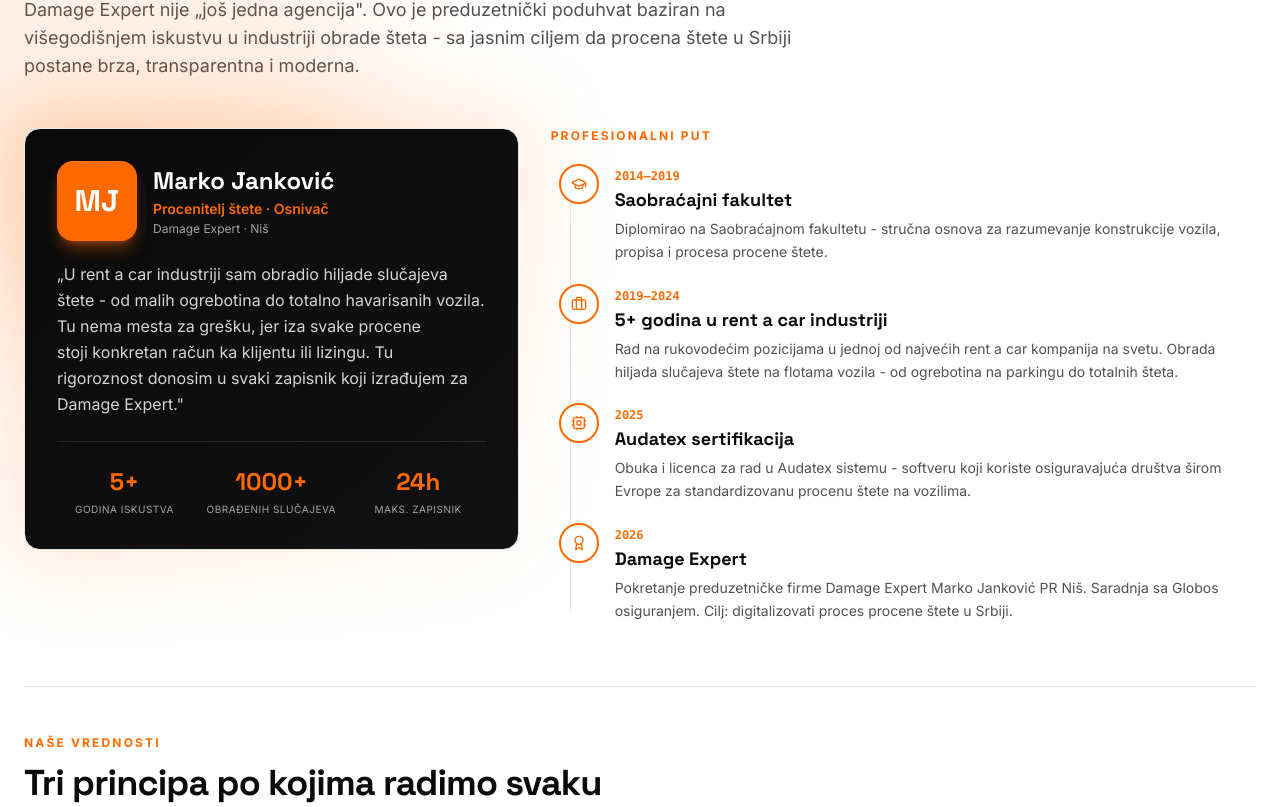
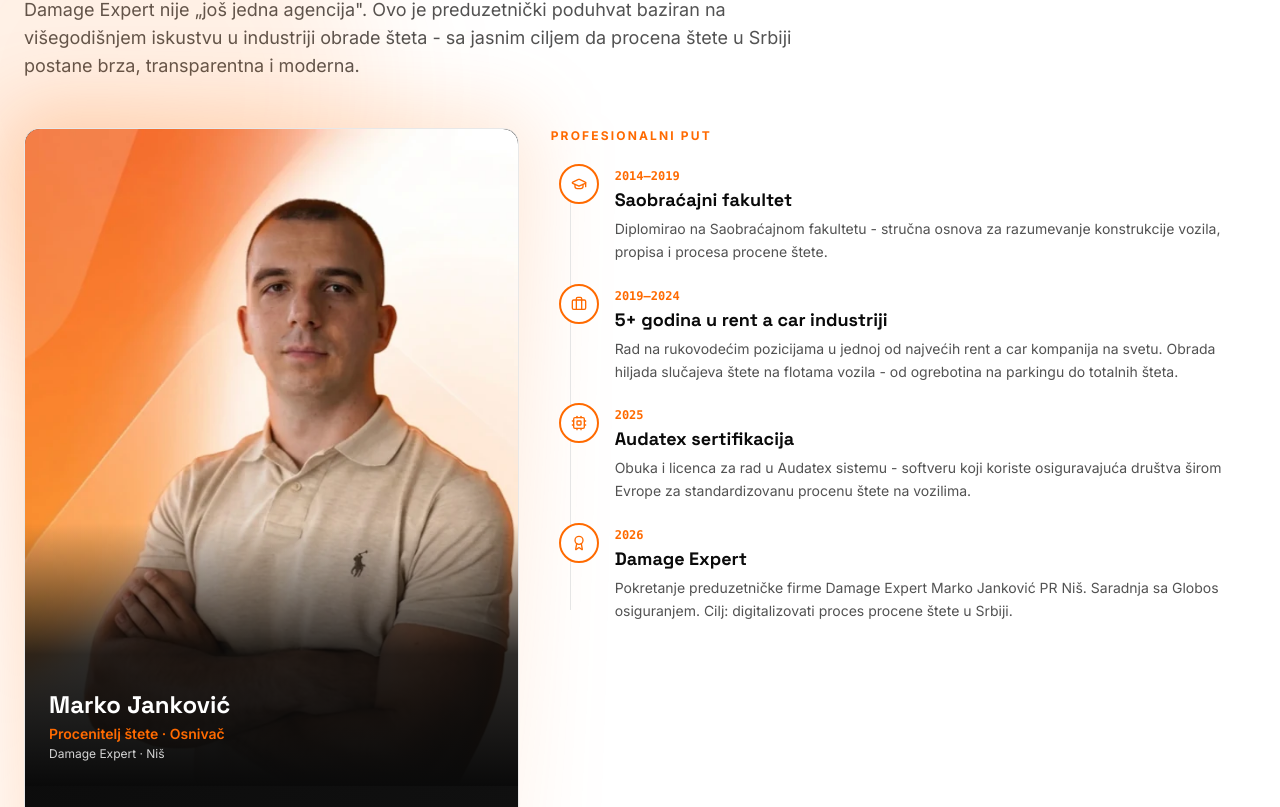
Before and after one commit to Ixell1/damage-expert, a Next.js app: page / in a window 1280 px wide. Shown: the part 5733-6540 px from the top of the page. Built offline with nearby package versions, Linux system fonts and the light colour scheme.

Commit message:
feat: Marko portret slika u AboutUs umesto MJ avatar-a

```diff
--- a/src/components/AboutUs.tsx
+++ b/src/components/AboutUs.tsx
@@ -1,5 +1,6 @@
 'use client';
 
+import Image from 'next/image';
 import { motion } from 'framer-motion';
 import {
   GraduationCap,
@@ -91,27 +92,40 @@
               className="relative"
             >
               <div className="absolute -inset-4 bg-gradient-to-br from-brand-orange/30 to-transparent rounded-3xl blur-2xl" aria-hidden />
-              <div className="relative card p-6 md:p-8 bg-gradient-to-br from-brand-black to-brand-ink text-white border-brand-orange/40">
-                <div className="flex items-center gap-4 mb-5">
-                  <div className="w-20 h-20 rounded-2xl bg-brand-orange flex items-center justify-center text-white font-display font-extrabold text-3xl shadow-lg shadow-brand-orange/40">
-                    MJ
+              <div className="relative card p-0 overflow-hidden bg-gradient-to-br from-brand-black to-brand-ink text-white border-brand-orange/40">
+                {/* Marko portret - puna sirina kartice */}
+                <div className="relative aspect-[3/4] w-full overflow-hidden bg-gradient-to-br from-brand-orange/20 via-brand-black to-brand-ink">
+                  <Image
+                    src="/img/marko-portret.webp"
+                    alt="Marko Janković - Procenitelj štete, Damage Expert"
+                    fill
+                    sizes="(min-width: 1024px) 33vw, 100vw"
+                    className="object-cover object-top"
+                    priority
+                  />
+                  {/* Donji gradient za citljivost teksta preko slike */}
+                  <div
+                    aria-hidden
+                    className="absolute inset-x-0 bottom-0 h-2/5 bg-gradient-to-t from-brand-black via-brand-black/85 to-transparent"
+                  />
+                  {/* Marko info preko donjeg dela */}
+                  <div className="absolute inset-x-0 bottom-0 p-6">
+                    <div className="font-display text-2xl font-extrabold leading-tight">
+                      Marko Janković
                     </div>
-                  <div>
-                    <div className="font-display text-2xl font-extrabold">Marko Janković</div>
-                    <div className="text-sm text-brand-orange font-semibold mt-0.5">
+                    <div className="text-sm text-brand-orange font-semibold mt-1">
                       Procenitelj štete · Osnivač
                     </div>
-                    <div className="text-xs text-neutral-400 mt-0.5">
-                      Damage Expert · Niš
-                    </div>
+                    <div className="text-xs text-neutral-300 mt-0.5">Damage Expert · Niš</div>
                   </div>
                 </div>
 
+                <div className="p-6 md:p-8">
                   <p className="text-neutral-300 leading-relaxed text-pretty">
                     „U rent a car industriji sam obradio hiljade slučajeva štete - od malih ogrebotina
-                  do totalno havarisanih vozila. Tu nema mesta za grešku, jer iza svake procene stoji
-                  konkretan račun ka klijentu ili lizingu. Tu rigoroznost donosim u svaki zapisnik
-                  koji izrađujem za Damage Expert."
+                    do totalno havarisanih vozila. Tu nema mesta za grešku, jer iza svake procene
+                    stoji konkretan račun ka klijentu ili lizingu. Tu rigoroznost donosim u svaki
+                    zapisnik koji izrađujem za Damage Expert."
                   </p>
 
                   <div className="mt-6 pt-6 border-t border-white/10 grid grid-cols-3 gap-3 text-center">
@@ -131,6 +145,7 @@
                       <div className="font-display text-2xl font-extrabold text-brand-orange">24h</div>
                       <div className="text-[10px] uppercase tracking-wider text-neutral-400 mt-1">
                         Maks. zapisnik
+                      </div>
                     </div>
                   </div>
                 </div>
```
Also changed, not shown: public/img/marko-portret-sm.webp (added), public/img/marko-portret.webp (added). Lines whose indentation alone changed are shown as unchanged.
